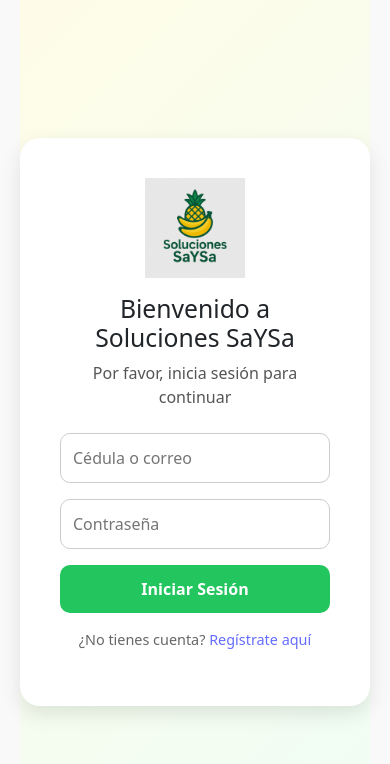
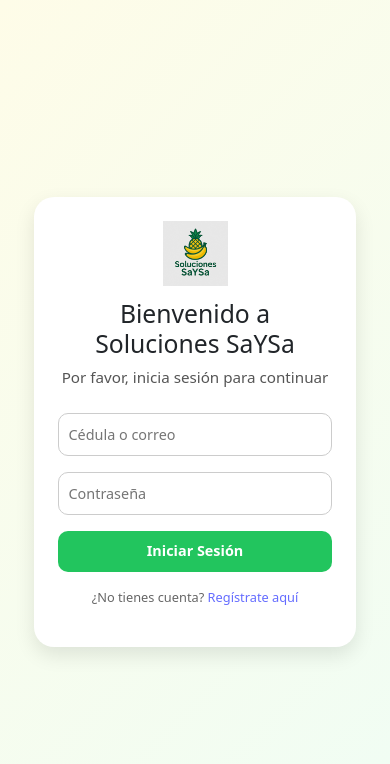
Before and after one commit to Kruger79/Saysa-Frontend, a React (Vite) app: page /login in a window 390 px wide. Shown: the top 764 px of the page. Built offline with nearby package versions, Linux system fonts and the light colour scheme; no server answers.

Commit message:
Login responsivo

```diff
--- a/public/css/Login.css
+++ b/public/css/Login.css
@@ -1,10 +1,16 @@
+/* =================== CONTENEDOR PRINCIPAL =================== */
+
 .login-container {
   display: flex;
   justify-content: center;
   align-items: center;
-    height: 100vh;
+  min-height: 100vh;                /* Altura mínima en lugar de fija */
+  padding: 2rem 1rem;
   background: linear-gradient(135deg, #fefce8, #f0fdf4);
+  box-sizing: border-box;
 }
+
+/* =================== TARJETA DE LOGIN =================== */
 
 .login-card {
   background: #fff;
@@ -15,15 +21,19 @@
   text-align: center;
 }
 
+/* Logo superior */
 .login-logo {
   width: 100px;
   margin-bottom: 1rem;
 }
 
+/* Subtítulo */
 .login-subtitle {
   color: #555;
   margin-bottom: 1.5rem;
 }
+
+/* =================== FORMULARIO =================== */
 
 .login-form {
   display: flex;
@@ -53,20 +63,24 @@
   background-color: #16a34a;
 }
 
+/* =================== FOOTER =================== */
+
 .login-footer {
   margin-top: 1rem;
   font-size: 0.9rem;
   color: #666;
 }
 
+/* =================== CARGANDO =================== */
+
 .spinner {
-    border: 3px solid #f3f3f3; /* Color fondo */
-    border-top: 3px solid #10b981; /* Color SaYSa animado */
+  border: 3px solid #f3f3f3;
+  border-top: 3px solid #10b981;
   border-radius: 50%;
   width: 20px;
   height: 20px;
   animation: spin 0.8s linear infinite;
-    margin: 0 auto; /* Centrado */
+  margin: 0 auto;
 }
 
 @keyframes spin {
@@ -75,7 +89,63 @@
 }
 
 .disabled-button {
-    background-color: #9ca3af; /* gris clarito */
-    cursor: not-allowed; /* mano bloqueada */
+  background-color: #9ca3af;
+  cursor: not-allowed;
   opacity: 0.8;
 }
+
+/* =================== RESPONSIVE =================== */
+
+@media (max-width: 768px) {
+  .login-card {
+    width: 90%;
+    padding: 2rem;
+  }
+
+  .login-logo {
+    width: 80px;
+  }
+
+  .login-input {
+    font-size: 0.95rem;
+    padding: 0.65rem;
+  }
+
+  .login-button {
+    font-size: 0.95rem;
+    padding: 0.65rem;
+  }
+
+  .login-footer {
+    font-size: 0.85rem;
+  }
+}
+
+@media (max-width: 480px) {
+  .login-card {
+    padding: 1.5rem;
+  }
+
+  .login-logo {
+    width: 65px;
+    margin-bottom: 0.8rem;
+  }
+
+  .login-subtitle {
+    font-size: 0.95rem;
+  }
+
+  .login-input {
+    font-size: 0.9rem;
+    padding: 0.6rem;
+  }
+
+  .login-button {
+    font-size: 0.9rem;
+    padding: 0.6rem;
+  }
+
+  .login-footer {
+    font-size: 0.8rem;
+  }
+}
```
Lines whose indentation alone changed are shown as unchanged.
